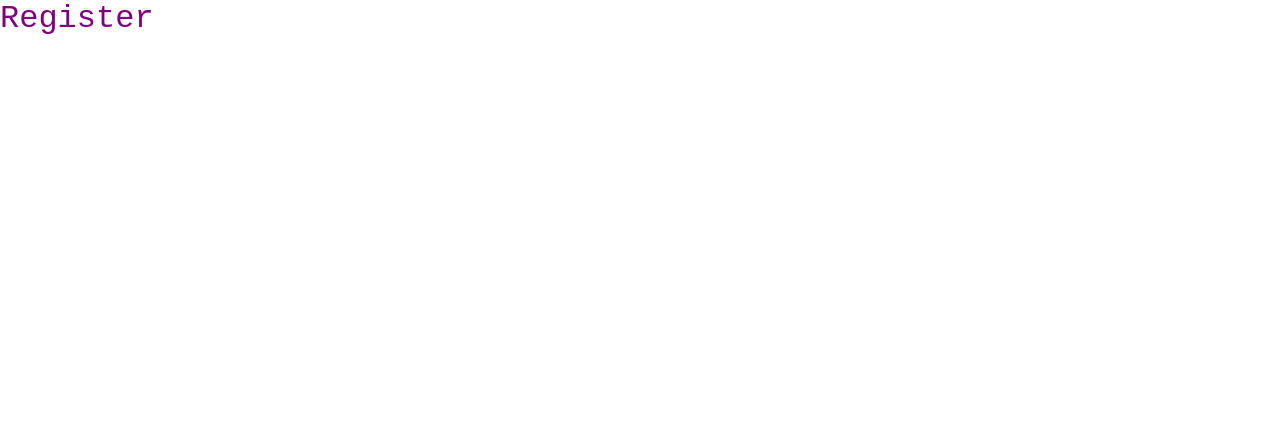
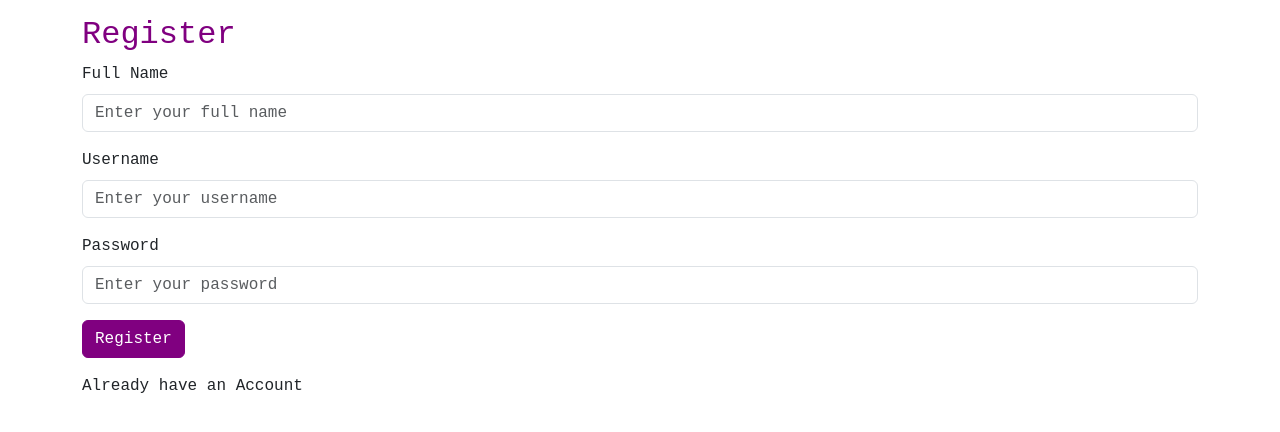
Before and after one commit to ralphmarondev/tidyup, a React (Vite) app: page /register in a window 1280 px wide. Shown: the top 432 px of the page. Built offline with nearby package versions, Linux system fonts and the light colour scheme.

Commit message:
Updated RegisterIndex

```diff
--- a/src/views/auth/login/LoginIndex.tsx
+++ b/src/views/auth/login/LoginIndex.tsx
@@ -37,6 +37,7 @@ function LoginIndex() {
             className="form-control"
             value={username}
             onChange={onUsernameChange}
+            placeholder="Enter your username"
           />
         </div>
         <div className="col mb-3">
@@ -48,6 +49,7 @@ function LoginIndex() {
             className="form-control"
             value={password}
             onChange={onPasswordChange}
+            placeholder="Enter your password"
           />
         </div>
         <button type="submit" className="btn btn-primary mb-3">Login</button>
--- a/src/views/auth/register/RegisterIndex.tsx
+++ b/src/views/auth/register/RegisterIndex.tsx
@@ -1,7 +1,82 @@
+import React, {useState} from 'react'
+import {useNavigate} from 'react-router-dom'
+
 function RegisterIndex() {
+  const [fullName, setFullName] = useState('')
+  const [username, setUsername] = useState('')
+  const [password, setPassword] = useState('')
+  const navigate = useNavigate()
+
+  const onFullNameChange = (e: React.ChangeEvent<HTMLInputElement>) => {
+    setFullName(e.target.value)
+  }
+
+  const onUsernameChange = (e: React.ChangeEvent<HTMLInputElement>) => {
+    setUsername(e.target.value)
+  }
+
+  const onPasswordChange = (e: React.ChangeEvent<HTMLInputElement>) => {
+    setPassword(e.target.value)
+  }
+
+  const onRegister = (e: React.FormEvent<HTMLFormElement>) => {
+    e.preventDefault()
+    console.log(`Username: ${username}\nPassword: ${password}`)
+    navigate('/')
+  }
+
+  const alreadyHaveAndAccount = () => {
+    navigate('/')
+  }
+
   return (
-    <div>
+    <div className="container mt-3">
       <h2 className="text-primary">Register</h2>
+      <form onSubmit={onRegister}>
+        <div className="col mb-3">
+          <label htmlFor="fullName" className="form-label">Full Name</label>
+          <input
+            type="text"
+            name="fullName"
+            id="fullName"
+            className="form-control"
+            value={fullName}
+            onChange={onFullNameChange}
+            placeholder="Enter your full name"
+          />
+        </div>
+        <div className="col mb-3">
+          <label htmlFor="username" className="form-label">Username</label>
+          <input
+            type="text"
+            name="username"
+            id="username"
+            className="form-control"
+            value={username}
+            onChange={onUsernameChange}
+            placeholder="Enter your username"
+          />
+        </div>
+        <div className="col mb-3">
+          <label htmlFor="password" className="form-label">Password</label>
+          <input
+            type="text"
+            name="password"
+            id="password"
+            className="form-control"
+            value={password}
+            onChange={onPasswordChange}
+            placeholder="Enter your password"
+          />
+        </div>
+        <button type="submit" className="btn btn-primary mb-3">Register</button>
+        <button
+          type="button"
+          className="nav-link"
+          onClick={alreadyHaveAndAccount}>
+          Already have an Account
+        </button>
+      </form>
     </div>
   )
 }
```
